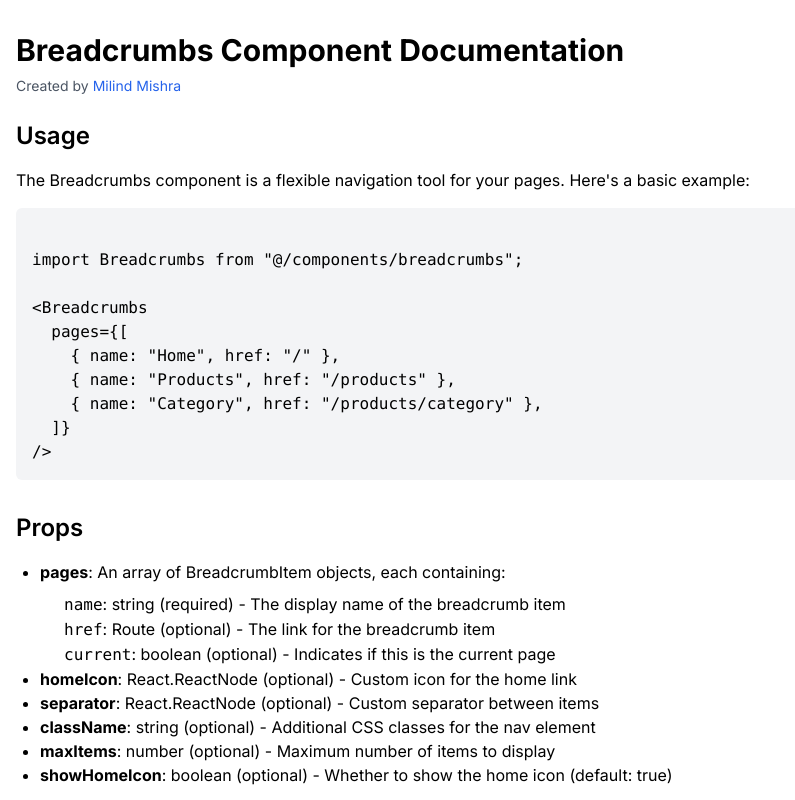
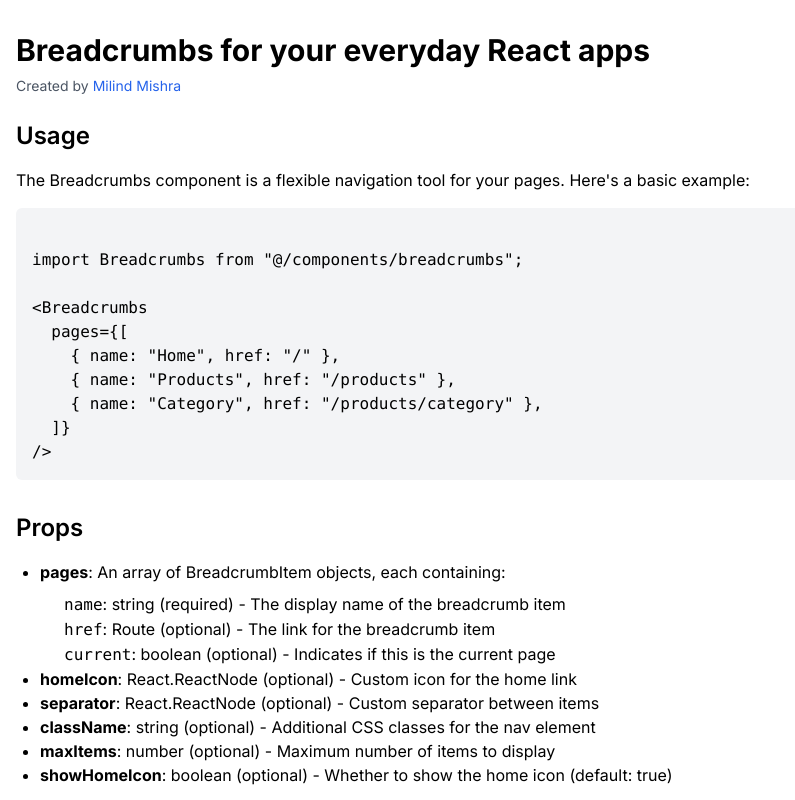
Before and after one commit to thatbeautifuldream/next-breadcrumb, a Next.js app: page / in a window 1280 px wide. Shown: the top 800 px of the page, without its empty margins (0-795 px from the left). Built offline with nearby package versions, Linux system fonts and the light colour scheme.

Commit message:
📦 NEW: update copy for the site

```diff
--- a/src/app/page.tsx
+++ b/src/app/page.tsx
@@ -75,7 +75,7 @@ import { ChevronRight } from "lucide-react";
       </Script>
       <div className="container mx-auto px-4 py-8">
         <h1 className="text-3xl font-bold mb-2">
-          Breadcrumbs Component Documentation
+          Breadcrumbs for your everyday React apps
         </h1>
         <p className="text-sm text-gray-600 mb-6">
           Created by{" "}
```
Also changed, not shown: 1 other file (tests, documents, lock files or other folders).
